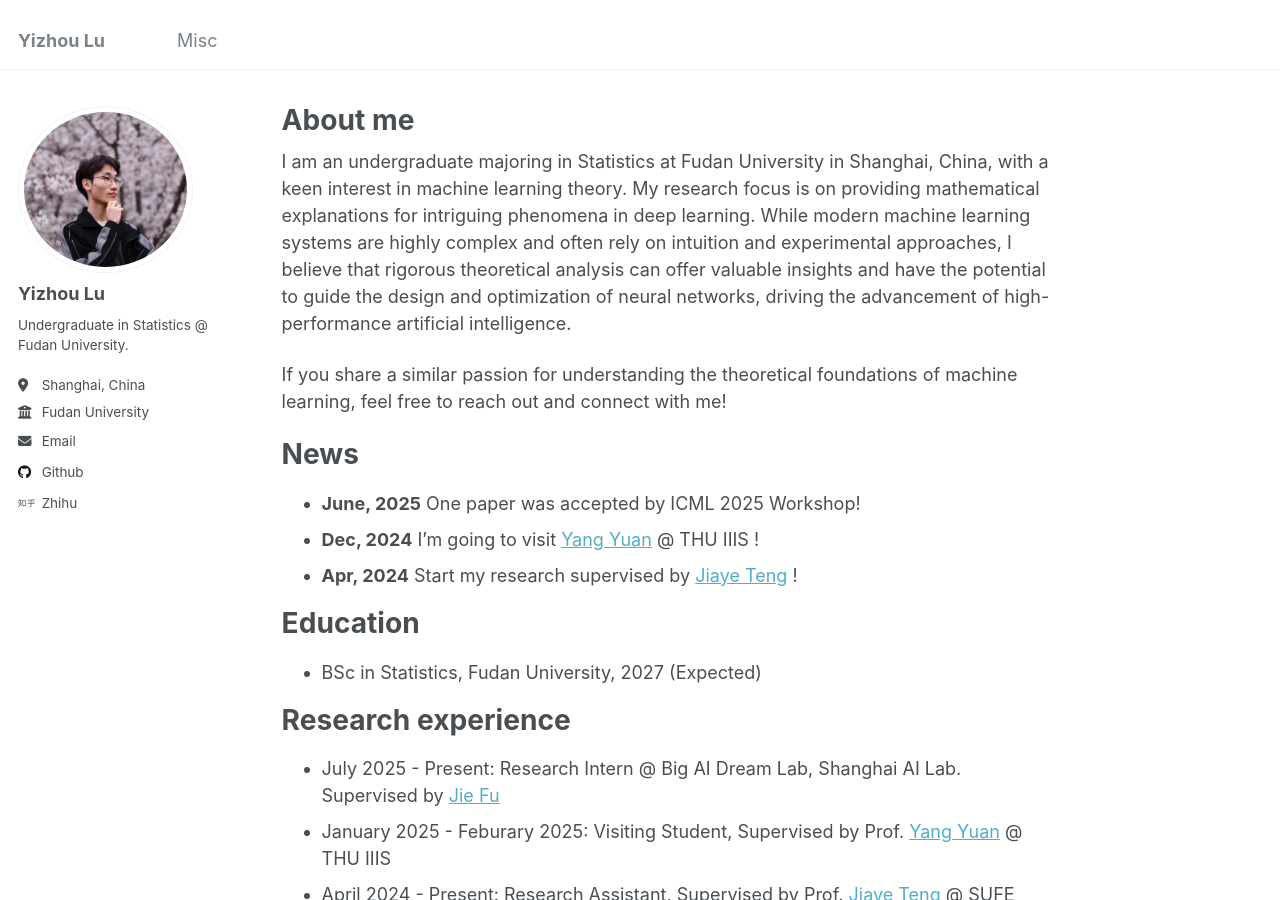
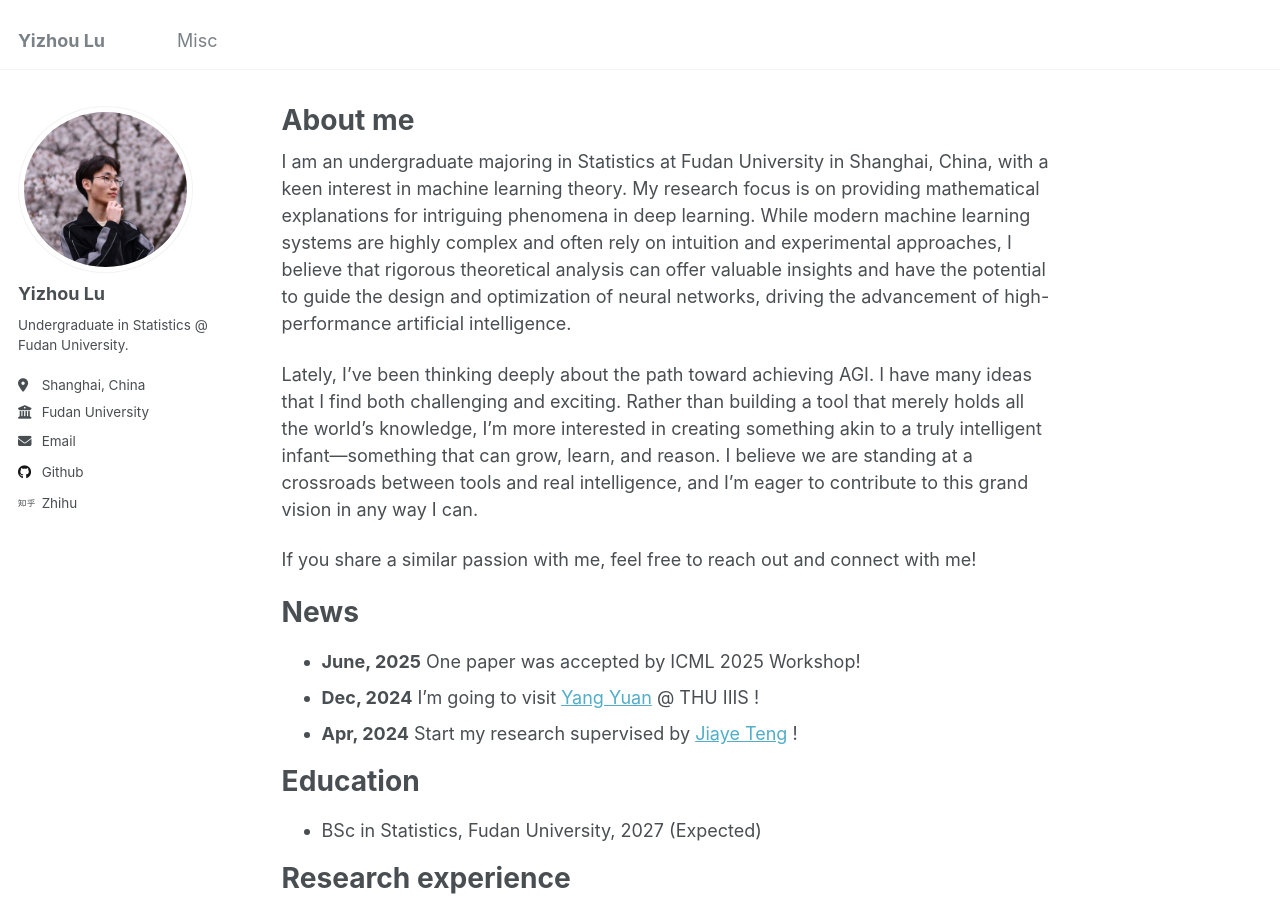
Before and after one commit to FDULeolu/FDULeolu.github.io, a Jekyll site: the page built from _pages/about.md, in a window 1280 px wide and 900 px high. Built offline with Jekyll 4.4.1, drawn with Linux system fonts in a browser that asks for light colours.

Commit message:
Update my new goal

```diff
--- a/_pages/about.md
+++ b/_pages/about.md
@@ -9,7 +9,9 @@ redirect_from:
 
 I am an undergraduate majoring in Statistics at Fudan University in Shanghai, China, with a keen interest in machine learning theory. My research focus is on providing mathematical explanations for intriguing phenomena in deep learning. While modern machine learning systems are highly complex and often rely on intuition and experimental approaches, I believe that rigorous theoretical analysis can offer valuable insights and have the potential to guide the design and optimization of neural networks, driving the advancement of high-performance artificial intelligence.
 
-If you share a similar passion for understanding the theoretical foundations of machine learning, feel free to reach out and connect with me!
+Lately, I’ve been thinking deeply about the path toward achieving AGI. I have many ideas that I find both challenging and exciting. Rather than building a tool that merely holds all the world’s knowledge, I’m more interested in creating something akin to a truly intelligent infant—something that can grow, learn, and reason. I believe we are standing at a crossroads between tools and real intelligence, and I’m eager to contribute to this grand vision in any way I can.
+
+If you share a similar passion with me, feel free to reach out and connect with me!
 
 News
 ======
```
